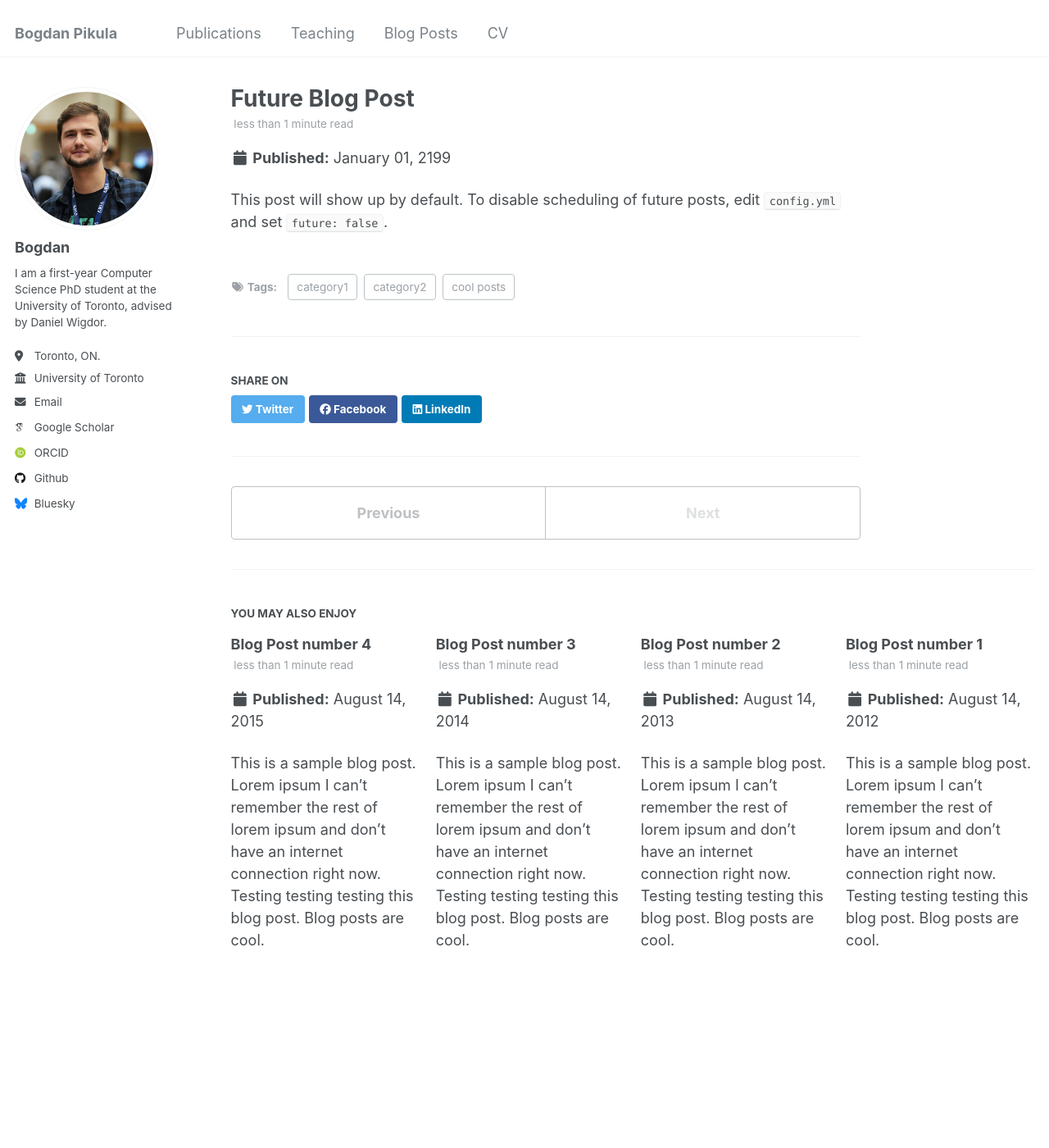
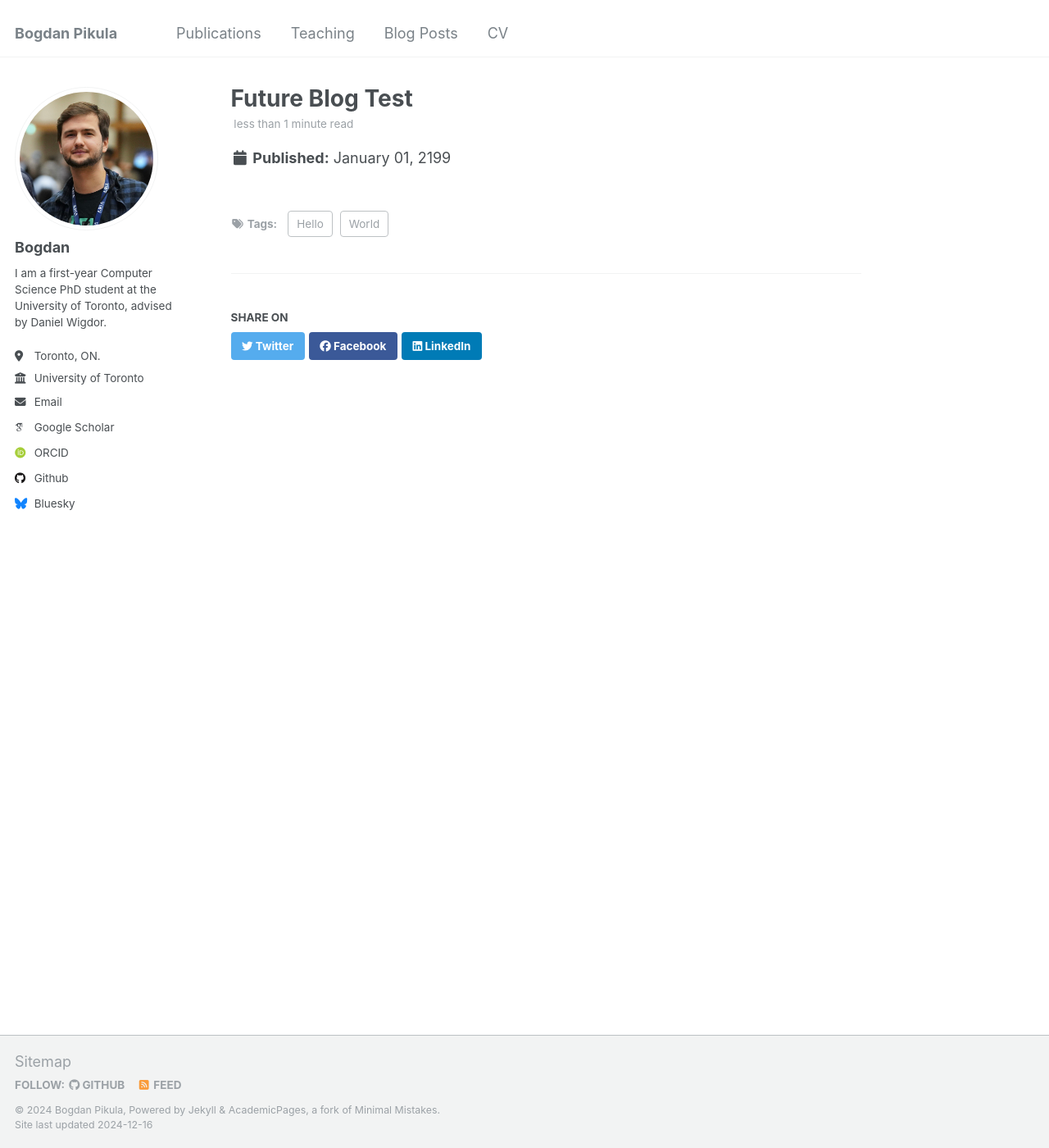
Before and after one commit to bogdan-pikula/bogdan-pikula.github.io, a Jekyll site: the page built from _posts/2199-01-01-future-post.md, in a window 1280 px wide and 1400 px high. Shown: the whole window at 82% size. Built offline with Jekyll 4.4.1, drawn with Linux system fonts in a browser that asks for light colours; some web fonts are replaced.

Commit message:
removed blog posts

```diff
--- a/_posts/2012-08-14-blog-post-1.md
+++ /dev/null
@@ -1,20 +0,0 @@
----
-title: 'Blog Post number 1'
-date: 2012-08-14
-permalink: /posts/2012/08/blog-post-1/
-tags:
-  - cool posts
-  - category1
-  - category2
----
-
-This is a sample blog post. Lorem ipsum I can't remember the rest of lorem ipsum and don't have an internet connection right now. Testing testing testing this blog post. Blog posts are cool.
-
-Headings are cool
-======
-
-You can have many headings
-======
-
-Aren't headings cool?
-------
--- a/_posts/2013-08-14-blog-post-2.md
+++ /dev/null
@@ -1,20 +0,0 @@
----
-title: 'Blog Post number 2'
-date: 2013-08-14
-permalink: /posts/2013/08/blog-post-2/
-tags:
-  - cool posts
-  - category1
-  - category2
----
-
-This is a sample blog post. Lorem ipsum I can't remember the rest of lorem ipsum and don't have an internet connection right now. Testing testing testing this blog post. Blog posts are cool.
-
-Headings are cool
-======
-
-You can have many headings
-======
-
-Aren't headings cool?
-------
--- a/_posts/2014-08-14-blog-post-3.md
+++ /dev/null
@@ -1,20 +0,0 @@
----
-title: 'Blog Post number 3'
-date: 2014-08-14
-permalink: /posts/2014/08/blog-post-3/
-tags:
-  - cool posts
-  - category1
-  - category2
----
-
-This is a sample blog post. Lorem ipsum I can't remember the rest of lorem ipsum and don't have an internet connection right now. Testing testing testing this blog post. Blog posts are cool.
-
-Headings are cool
-======
-
-You can have many headings
-======
-
-Aren't headings cool?
-------
--- a/_posts/2199-01-01-future-post.md
+++ b/_posts/2199-01-01-future-post.md
@@ -1,11 +1,8 @@
 ---
-title: 'Future Blog Post'
+title: 'Future Blog Test'
 date: 2199-01-01
-permalink: /posts/2012/08/blog-post-4/
+permalink: /posts/2012/08/blog-post-future/
 tags:
-  - cool posts
-  - category1
-  - category2
+  - Hello
+  - World
 ---
-
-This post will show up by default. To disable scheduling of future posts, edit `config.yml` and set `future: false`.
```
Also changed, not shown: _posts/2015-08-14-blog-post-4.md (deleted, +0 -20 lines).
